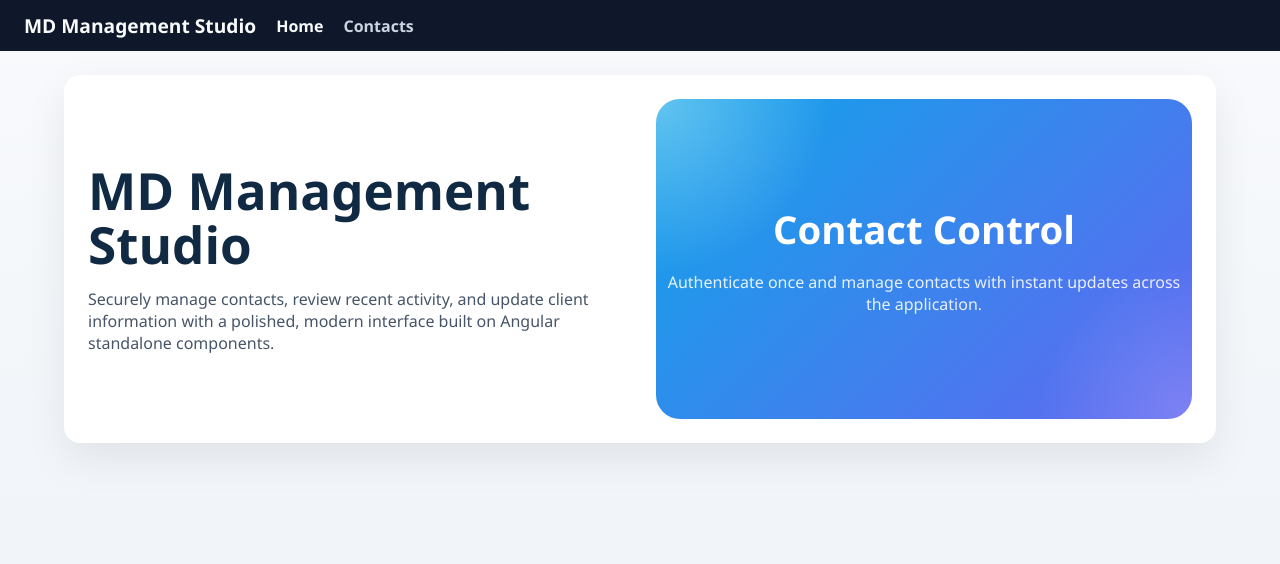
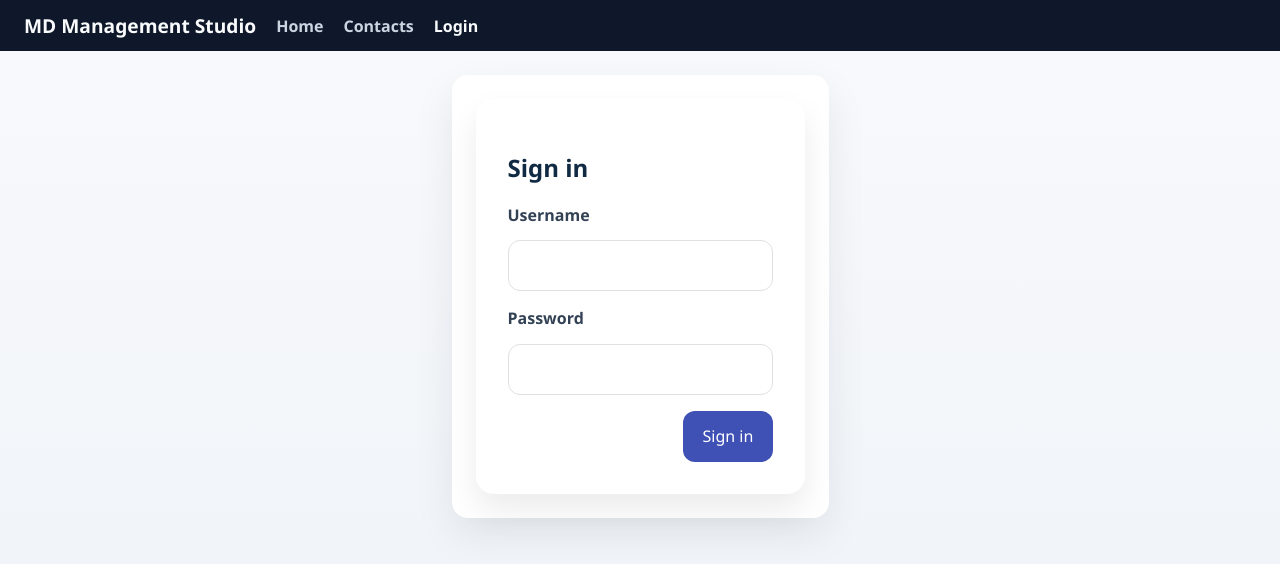
Before and after one commit to mldanello/Contacts-Angular-AI, an Angular app: page /login in a window 1280 px wide. Before the commit this address led to /. Shown: the top 564 px of the page. Built offline with nearby package versions, Linux system fonts and the light colour scheme; no server answers.

Commit message:
add login component

```diff
--- a/src/app/app.component.html
+++ b/src/app/app.component.html
@@ -4,6 +4,10 @@
       <span class="app-title">MD Management Studio</span>
       <a routerLink="/" routerLinkActive="active" [routerLinkActiveOptions]="{ exact: true }">Home</a>
       <a routerLink="/contacts" routerLinkActive="active">Contacts</a>
+      <button class="nav-action" *ngIf="authService.isAuthenticated(); else loginLink" type="button" (click)="logout()">Logout</button>
+      <ng-template #loginLink>
+        <a routerLink="/login" routerLinkActive="active">Login</a>
+      </ng-template>
     </nav>
   </header>
   <main class="app-container">
--- a/src/app/app.component.ts
+++ b/src/app/app.component.ts
@@ -1,11 +1,21 @@
-import { Component } from '@angular/core';
-import { RouterModule } from '@angular/router';
+import { Component, inject } from '@angular/core';
+import { Router, RouterModule } from '@angular/router';
+import { CommonModule } from '@angular/common';
+import { AuthService } from './core/auth.service';
 
 @Component({
   selector: 'app-root',
   standalone: true,
-  imports: [RouterModule],
+  imports: [CommonModule, RouterModule],
   templateUrl: './app.component.html',
   styleUrls: ['./app.component.css']
 })
-export class AppComponent {}
+export class AppComponent {
+  private router = inject(Router);
+  public authService = inject(AuthService);
+
+  logout(): void {
+    this.authService.logout();
+    this.router.navigate(['/login']);
+  }
+}
--- a/src/app/app.routes.ts
+++ b/src/app/app.routes.ts
@@ -1,9 +1,12 @@
 import { Route } from '@angular/router';
 import { HomeComponent } from './home.component';
 import { ContactsComponent } from './contacts/contacts.component';
+import { LoginComponent } from './login.component';
+import { authGuard } from './core/auth.guard';
 
 export const appRoutes: Route[] = [
   { path: '', component: HomeComponent },
-  { path: 'contacts', component: ContactsComponent },
+  { path: 'login', component: LoginComponent },
+  { path: 'contacts', component: ContactsComponent, canActivate: [authGuard] },
   { path: '**', redirectTo: '' }
 ];
--- a/src/app/contacts/contacts.component.html
+++ b/src/app/contacts/contacts.component.html
@@ -1,25 +1,6 @@
 <section class="page-card">
-  <div *ngIf="!authService.isAuthenticated(); else contactsApp" class="info-message">
-    <h2>Sign in to manage contacts</h2>
-    <form (ngSubmit)="login()">
-      <div class="input-group">
-        <label for="username">User name</label>
-        <input id="username" name="username" [(ngModel)]="username" required />
-      </div>
-      <div class="input-group">
-        <label for="password">Password</label>
-        <input id="password" name="password" type="password" [(ngModel)]="password" required />
-      </div>
-      <div class="actions">
-        <button class="primary" type="submit">Sign in</button>
-      </div>
-      <p *ngIf="authError" class="error-message">{{ authError }}</p>
-    </form>
-  </div>
-
-  <ng-template #contactsApp>
-    <div class="contacts-layout">
-      <div>
+  <div class="contacts-layout">
+    <div>
         <div class="actions" style="justify-content: space-between;">
           <h2>Contacts</h2>
           <button class="primary" type="button" (click)="selectContact(newContactTemplate())">New</button>
@@ -72,5 +53,4 @@
         <p *ngIf="error" class="error-message">{{ error }}</p>
       </div>
     </div>
-  </ng-template>
 </section>
--- a/src/app/contacts/contacts.component.ts
+++ b/src/app/contacts/contacts.component.ts
@@ -1,6 +1,7 @@
-import { Component, signal } from '@angular/core';
+import { Component, inject, signal } from '@angular/core';
 import { CommonModule } from '@angular/common';
 import { FormsModule } from '@angular/forms';
+import { Router } from '@angular/router';
 import { ApiService } from '../core/api.service';
 import { AuthService } from '../core/auth.service';
 import { Contact } from '../models';
@@ -13,27 +14,22 @@ import { Contact } from '../models';
   styleUrls: ['./contacts.component.css']
 })
 export class ContactsComponent {
-  username = '';
-  password = '';
-  authError = '';
+  private router = inject(Router);
+  private authService = inject(AuthService);
+  private api = inject(ApiService);
+
   message = '';
   error = '';
 
   contacts = signal<Contact[]>([]);
   selectedContact = signal<Contact>(this.newContactTemplate());
 
-  constructor(public authService: AuthService, private api: ApiService) {
-    if (this.authService.isAuthenticated()) {
+  constructor() {
+    if (!this.authService.isAuthenticated()) {
+      this.router.navigate(['/login']);
+    } else {
       this.loadContacts();
     }
-  }
-
-  login(): void {
-    this.authError = '';
-    this.authService.login(this.username, this.password).subscribe({
-      next: () => this.loadContacts(),
-      error: () => this.authError = 'Unable to sign in. Please check your credentials.'
-    });
   }
 
   loadContacts(): void {
--- /dev/null
+++ b/src/app/core/auth.guard.ts
@@ -0,0 +1,15 @@
+import { inject } from '@angular/core';
+import { CanActivateFn, Router } from '@angular/router';
+import { AuthService } from './auth.service';
+
+export const authGuard: CanActivateFn = () => {
+  const authService = inject(AuthService);
+  const router = inject(Router);
+
+  if (authService.isAuthenticated()) {
+    return true;
+  }
+
+  router.navigate(['/login']);
+  return false;
+};
--- /dev/null
+++ b/src/app/login.component.css
@@ -0,0 +1,49 @@
+.auth-card {
+  max-width: 420px;
+  margin: 0 auto;
+  padding: 2rem;
+  background: #fff;
+  border-radius: 18px;
+  box-shadow: 0 16px 32px rgba(0, 0, 0, 0.08);
+}
+
+.input-group {
+  margin-bottom: 1rem;
+}
+
+.input-group label {
+  display: block;
+  margin-bottom: 0.5rem;
+  font-weight: 600;
+}
+
+.input-group input {
+  width: 100%;
+  padding: 0.85rem 1rem;
+  border-radius: 12px;
+  border: 1px solid #dfe0e3;
+}
+
+.actions {
+  display: flex;
+  justify-content: flex-end;
+}
+
+button.primary {
+  background: #3f51b5;
+  color: white;
+  border: none;
+  padding: 0.9rem 1.2rem;
+  border-radius: 12px;
+  cursor: pointer;
+}
+
+button.primary:disabled {
+  opacity: 0.65;
+  cursor: not-allowed;
+}
+
+.error-message {
+  margin-top: 1rem;
+  color: #b00020;
+}
--- /dev/null
+++ b/src/app/login.component.html
@@ -0,0 +1,19 @@
+<section class="page-card">
+  <div class="auth-card">
+    <h2>Sign in</h2>
+    <form (ngSubmit)="login()">
+      <div class="input-group">
+        <label for="username">Username</label>
+        <input id="username" name="username" [(ngModel)]="username" required />
+      </div>
+      <div class="input-group">
+        <label for="password">Password</label>
+        <input id="password" name="password" type="password" [(ngModel)]="password" required />
+      </div>
+      <div class="actions">
+        <button class="primary" type="submit" [disabled]="loading">{{ loading ? 'Signing in…' : 'Sign in' }}</button>
+      </div>
+      <p *ngIf="authError" class="error-message">{{ authError }}</p>
+    </form>
+  </div>
+</section>
--- /dev/null
+++ b/src/app/login.component.ts
@@ -0,0 +1,41 @@
+import { Component } from '@angular/core';
+import { CommonModule } from '@angular/common';
+import { FormsModule } from '@angular/forms';
+import { Router } from '@angular/router';
+import { AuthService } from './core/auth.service';
+
+@Component({
+  standalone: true,
+  selector: 'app-login',
+  imports: [CommonModule, FormsModule],
+  templateUrl: './login.component.html',
+  styleUrls: ['./login.component.css']
+})
+export class LoginComponent {
+  username = '';
+  password = '';
+  authError = '';
+  loading = false;
+
+  constructor(private authService: AuthService, private router: Router) {
+    if (this.authService.isAuthenticated()) {
+      this.router.navigate(['/contacts']);
+    }
+  }
+
+  login(): void {
+    this.authError = '';
+    this.loading = true;
+
+    this.authService.login(this.username, this.password).subscribe({
+      next: () => {
+        this.loading = false;
+        this.router.navigate(['/contacts']);
+      },
+      error: () => {
+        this.loading = false;
+        this.authError = 'Unable to sign in. Please check your username and password.';
+      }
+    });
+  }
+}
```
